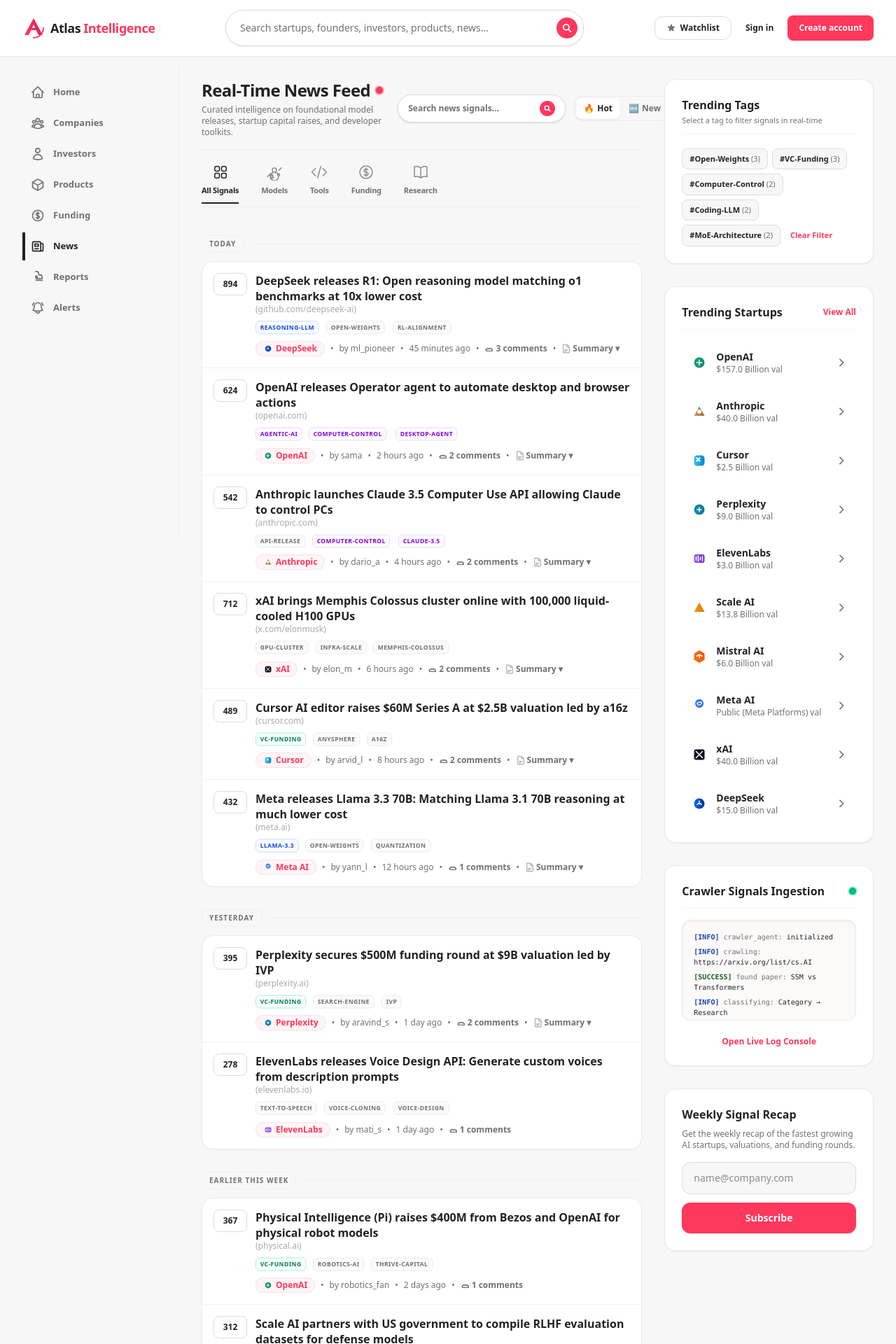
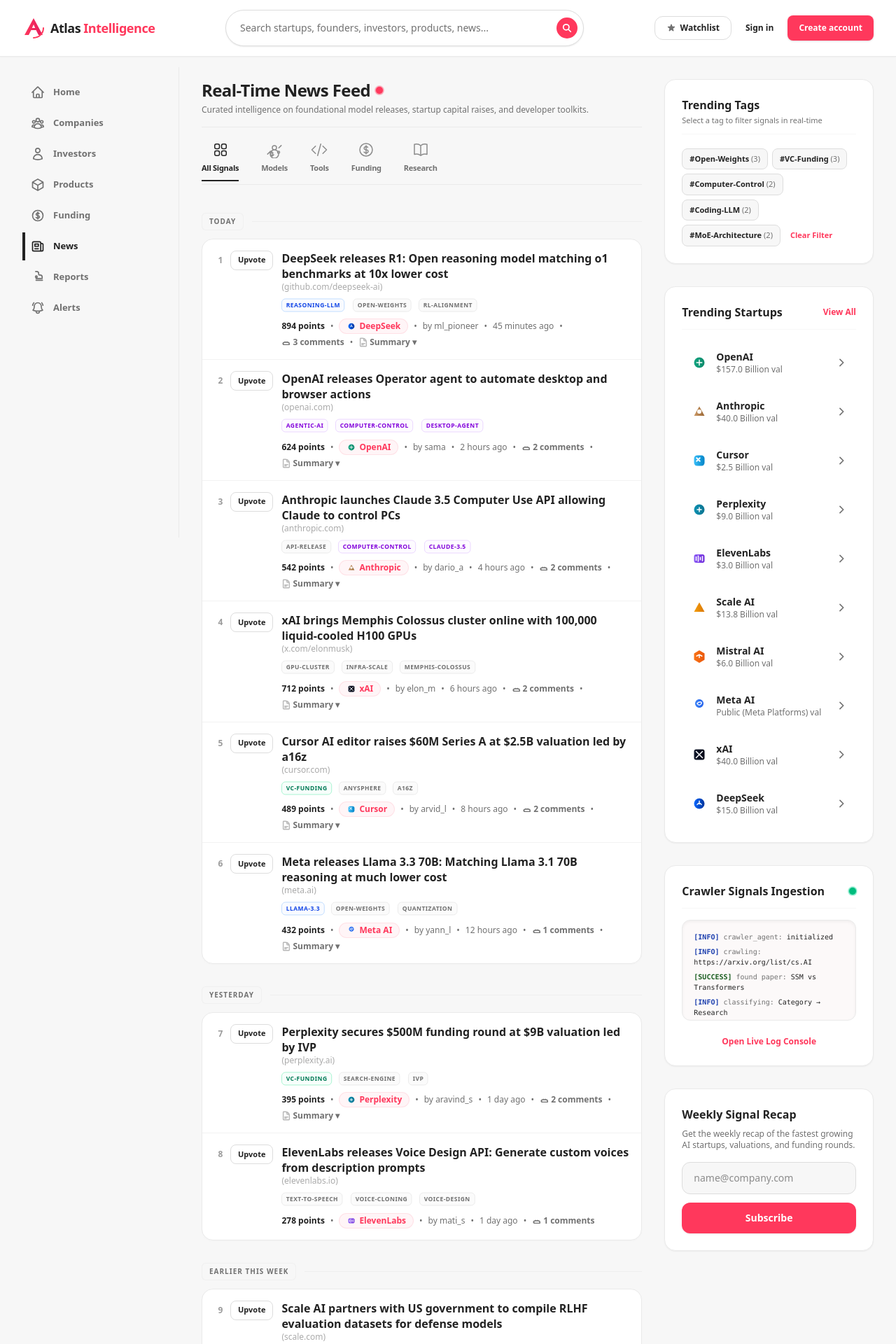
Before and after one commit to AyushKhaitan1/The-Ai-Signal, a Next.js app: page / in a window 1280 px wide. Shown: the top 1920 px of the page at 70% size. Built offline with nearby package versions, Linux system fonts and the light colour scheme.

Commit message:
design: simplify feed layout, remove second search bar and sort tabs, restore ascending serial ranks

```diff
--- a/src/app/page.tsx
+++ b/src/app/page.tsx
@@ -29,8 +29,7 @@
 };
 
 export default function Home() {
-  const { news, searchTerm, setSearchTerm } = useSignals();
-  const [activeTab, setActiveTab] = useState<"hot" | "new" | "top" | "active">("hot");
+  const { news, searchTerm } = useSignals();
   const [subCategory, setSubCategory] = useState<"all" | "models" | "tools" | "funding" | "research">("all");
 
   const filteredNews = news.filter((item) => {
@@ -48,24 +47,7 @@
     );
   });
 
-  const sortedNews = [...filteredNews].sort((a, b) => {
-    if (activeTab === "new") {
-      return getTimeInHours(a.time) - getTimeInHours(b.time);
-    }
-    if (activeTab === "top") {
-      return b.upvotes - a.upvotes;
-    }
-    if (activeTab === "active") {
-      return b.comments_count - a.comments_count;
-    }
-    // "hot" (default decay algorithm)
-    const scoreA = a.upvotes / Math.pow(getTimeInHours(a.time) + 2, 1.5);
-    const scoreB = b.upvotes / Math.pow(getTimeInHours(b.time) + 2, 1.5);
-    return scoreB - scoreA;
-  });
-
-  const activeCount = filteredNews.length;
-  const maxUpvotes = filteredNews.reduce((max, item) => item.upvotes > max ? item.upvotes : max, 0);
+  const sortedNews = [...filteredNews].sort((a, b) => getTimeInHours(a.time) - getTimeInHours(b.time));
 
   // Group the sorted news items by relative day groups
   const groupedNews: {
@@ -102,48 +84,6 @@
               <p className="text-xs text-airbnb-gray mt-1">
                 Curated intelligence on foundational model releases, startup capital raises, and developer toolkits.
               </p>
-            </div>
-
-            {/* Right: Search Box + Sorting Tabs */}
-            <div className="flex flex-col sm:flex-row items-center gap-3 w-full md:w-auto">
-
-              {/* Secondary Local Search Box (Airbnb style consistency) */}
-              <div className="relative flex items-center bg-white border border-airbnb-border rounded-full px-3.5 py-2 shadow-sm hover:shadow-[0_2px_4px_rgba(0,0,0,0.06)] transition-all w-full sm:max-w-[240px] shrink-0">
-                <input
-                  type="text"
-                  value={searchTerm}
-                  onChange={(e) => setSearchTerm(e.target.value)}
-                  placeholder="Search news signals..."
-                  className="w-full text-xs font-semibold text-airbnb-charcoal placeholder-airbnb-gray bg-transparent focus:outline-none"
-                />
-                <div className="bg-airbnb-pink text-white p-1.5 rounded-full flex items-center justify-center ml-2 shrink-0">
-                  <svg className="w-2.5 h-2.5" fill="none" stroke="currentColor" strokeWidth="3.5" viewBox="0 0 24 24">
-                    <path strokeLinecap="round" strokeLinejoin="round" d="M21 21l-6-6m2-5a7 7 0 11-14 0 7 7 0 0114 0z" />
-                  </svg>
-                </div>
-              </div>
-
-              {/* Sorting Tabs */}
-              <div className="flex items-center space-x-0.5 p-0.5 bg-airbnb-bg rounded-xl border border-airbnb-border-light w-full sm:w-fit shrink-0">
-                {(["hot", "new", "top", "active"] as const).map((tab) => {
-                  const icons = { hot: "🔥", new: "🆕", top: "🏆", active: "💬" };
-                  const label = tab.charAt(0).toUpperCase() + tab.slice(1);
-                  return (
-                    <button
-                      key={tab}
-                      onClick={() => setActiveTab(tab)}
-                      className={`flex-grow sm:flex-grow-0 px-2.5 py-1.5 rounded-lg text-xs font-bold transition-all flex items-center justify-center space-x-1 cursor-pointer ${
-                        activeTab === tab
-                          ? "bg-white text-airbnb-charcoal shadow-[0_1px_3px_rgba(0,0,0,0.08)] border border-airbnb-border-light/20"
-                          : "text-airbnb-gray hover:text-airbnb-charcoal"
-                      }`}
-                    >
-                      <span>{icons[tab]}</span>
-                      <span>{label}</span>
-                    </button>
-                  );
-                })}
-              </div>
             </div>
           </div>
 
--- a/src/components/NewsRow.tsx
+++ b/src/components/NewsRow.tsx
@@ -49,16 +49,21 @@
   return (
     <div className="flex items-start p-4 hover:bg-[#FFF8F9]/30 transition-all duration-200 border-b border-airbnb-border-light/60 last:border-b-0">
 
+      {/* Rank Number */}
+      <span className="w-5 text-xs font-extrabold text-airbnb-gray/70 shrink-0 pt-1.5 text-center mr-1">
+        {rank}
+      </span>
+
       {/* Upvote Button (Arrow removed per HR review) */}
       <button
         onClick={handleUpvote}
-        className={`flex items-center justify-center px-3 py-1.5 text-xs font-bold rounded-lg border mr-3 shrink-0 transition-all cursor-pointer min-w-[48px] h-8 ${
+        className={`flex items-center justify-center px-2.5 py-1 text-[11px] font-extrabold rounded-lg border mr-3 shrink-0 transition-all cursor-pointer h-7 ${
           upvoted
             ? "bg-[#222222] text-white border-[#222222]"
             : "bg-white text-airbnb-charcoal border-[#DDDDDD] hover:bg-airbnb-bg hover:border-airbnb-charcoal"
         }`}
       >
-        <span>{upvoted ? `+${item.upvotes}` : item.upvotes}</span>
+        <span>{upvoted ? "Upvoted" : "Upvote"}</span>
       </button>
 
       {/* Content */}
@@ -92,7 +97,12 @@
 
         {/* Metadata Row */}
         <div className="flex flex-wrap items-center gap-x-2 gap-y-1 text-xs text-airbnb-gray mt-2.5 font-medium">
+          <span className="font-extrabold text-airbnb-charcoal">
+            {upvoted ? item.upvotes + 1 : item.upvotes} points
+          </span>
+          <span>•</span>
           {s && (
+            <>
               <Link
                 href={`/startups/${item.startup_slug}`}
                 className="bg-airbnb-pink/5 hover:bg-airbnb-pink/10 text-airbnb-pink px-2.5 py-0.5 rounded-full font-bold border border-airbnb-pink/10 transition-colors flex items-center space-x-1"
@@ -107,8 +117,9 @@
                 </svg>
                 <span>{item.startup_name}</span>
               </Link>
+              <span>•</span>
+            </>
           )}
-          <span>•</span>
           <span>by {item.author}</span>
           <span>•</span>
           <span>{item.time}</span>
```
Lines whose indentation alone changed are shown as unchanged.
